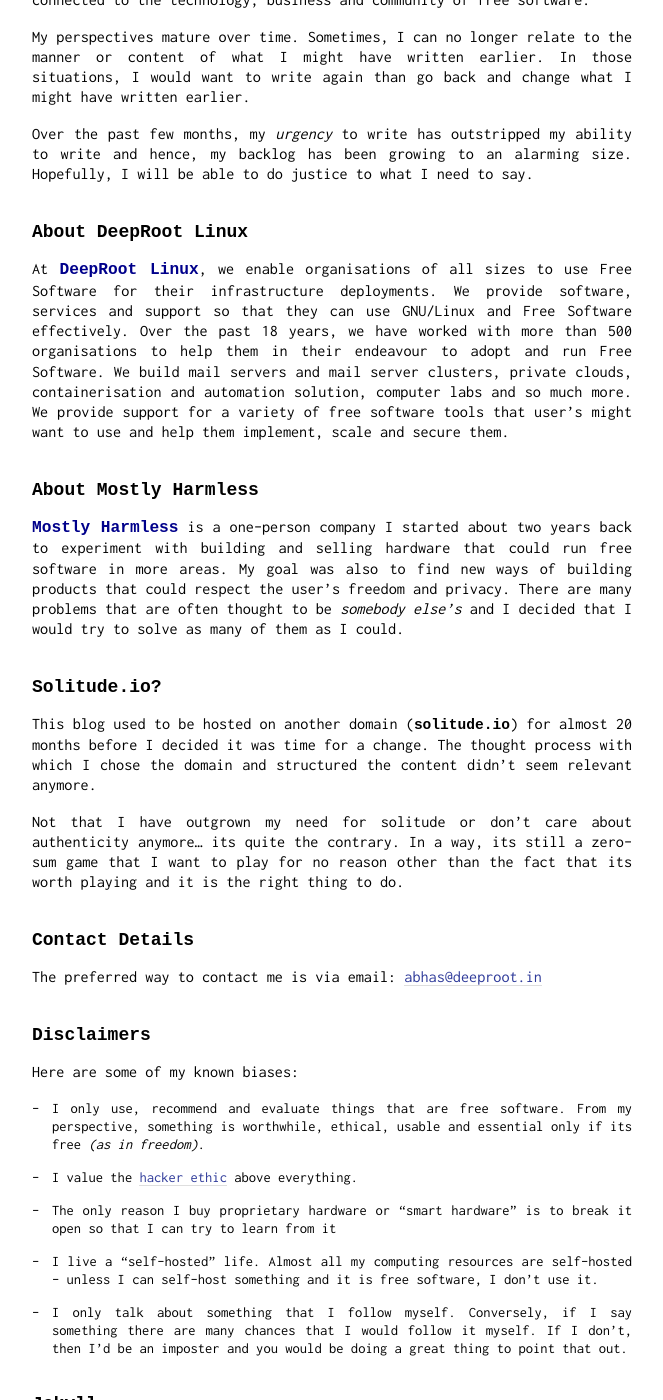
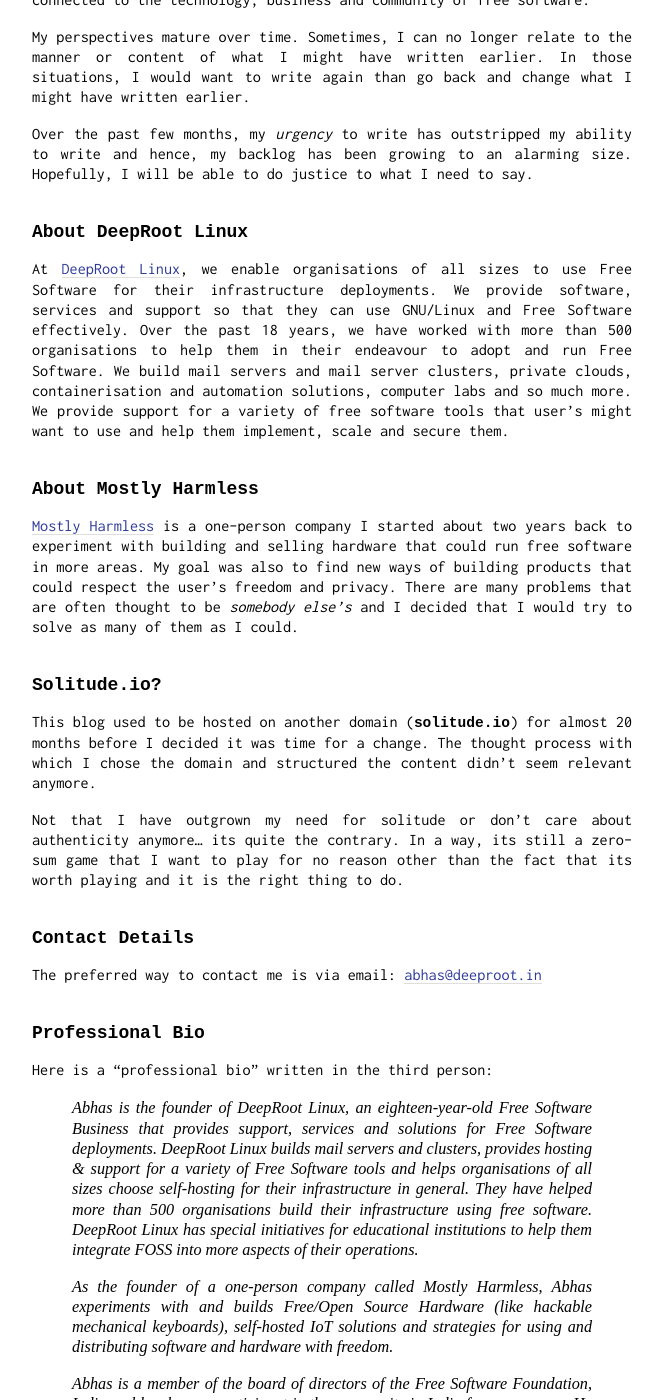
Before and after one commit to abhas/io, a Jekyll site: the page built from about.md, in a window 1280 px wide and 1400 px high, scrolled down 364 px. Shown: the whole window, without its empty margins (308-971 px from the left). Built offline with Jekyll 4.4.1, drawn with Linux system fonts in a browser that asks for light colours; some web fonts are replaced; comment, search, counter and statistics services are not loaded; some of the changed text lies outside the part shown.

Commit message:
Add a professional bio as well as other links

```diff
--- a/about.md
+++ b/about.md
@@ -27,24 +27,24 @@
 
 ### About DeepRoot Linux
 
-At **DeepRoot Linux**, we enable organisations of all sizes to use Free Software
-for their infrastructure deployments. We provide software, services and
-support so that they can use GNU/Linux and Free Software effectively.
-Over the past 18 years, we have worked with more than 500 organisations
-to help them in their endeavour to adopt and run Free Software. We build
-mail servers and mail server clusters, private clouds, containerisation
-and automation solution, computer labs and so much more. We provide
-support for a variety of free software tools that user's might want to
+At [DeepRoot Linux](https://deeproot.in), we enable organisations of all sizes
+to use Free Software for their infrastructure deployments. We provide software,
+services and support so that they can use GNU/Linux and Free Software
+effectively.  Over the past 18 years, we have worked with more than 500
+organisations to help them in their endeavour to adopt and run Free Software.
+We build mail servers and mail server clusters, private clouds,
+containerisation and automation solutions, computer labs and so much more.  We
+provide support for a variety of free software tools that user's might want to
 use and help them implement, scale and secure them.
 
 ### About Mostly Harmless
 
-**Mostly Harmless** is a one-person company I started about two years
-back to experiment with building and selling hardware that could run
-free software in more areas. My goal was also to find new ways of
-building products that could respect the user's freedom and privacy.
-There are many problems that are often thought to be *somebody else's*
-and I decided that I would try to solve as many of them as I could.
+[Mostly Harmless](https://mostlyharmless.io) is a one-person company I started
+about two years back to experiment with building and selling hardware that
+could run free software in more areas. My goal was also to find new ways of
+building products that could respect the user's freedom and privacy.  There are
+many problems that are often thought to be *somebody else's* and I decided that
+I would try to solve as many of them as I could.
 
 ### Solitude.io?
 
@@ -62,6 +62,31 @@
 
 The preferred way to contact me is via email:
 [abhas@deeproot.in](mailto:abhas@deeproot.in)
+
+### Professional Bio
+
+Here is a "professional bio" written in the third person:
+
+> Abhas is the founder of DeepRoot Linux, an eighteen-year-old Free Software
+> Business that provides support, services and solutions for Free Software
+> deployments. DeepRoot Linux builds mail servers and clusters, provides hosting
+> & support for a variety of Free Software tools and helps organisations of all
+> sizes choose self-hosting for their infrastructure in general. They have helped
+> more than 500 organisations build their infrastructure using free software.
+> DeepRoot Linux has special initiatives for educational institutions to help
+> them integrate FOSS into more aspects of their operations.
+>
+> As the founder of a one-person company called Mostly Harmless, Abhas
+> experiments with and builds Free/Open Source Hardware (like hackable mechanical
+> keyboards), self-hosted IoT solutions and strategies for using and distributing
+> software and hardware with freedom.
+>
+> Abhas is a member of the board of directors of the Free Software Foundation,
+> India and has been a participant in the community in India for many years. He
+> advises colleges, govt / defence organisations and start-ups on using, building
+> and adopting free software as a “way of life”.
+>
+> He sometimes shares his thoughts at abhas.io.
 
 ### Disclaimers
 
```
